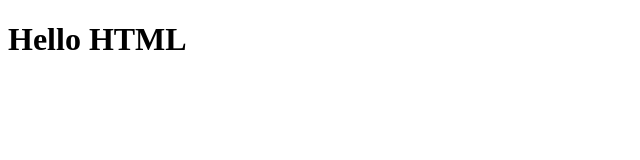
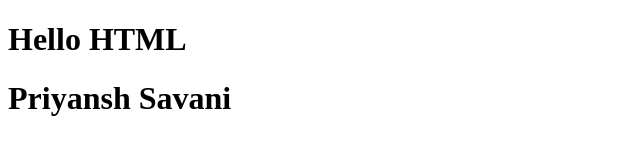
Before and after one commit to PriyanshSavani9120/Priyansh_CT_83, a plain HTML site: page index.html in a window 1280 px wide. Shown: the whole page, without its empty margins (0-640 px from the left). Drawn offline with Linux system fonts and the light colour scheme.

Commit message:
add code

```diff
--- a/index.html
+++ b/index.html
@@ -7,5 +7,6 @@
 </head>
 <body>
     <h1>Hello HTML</h1>
+    <h1>Priyansh Savani</h1>
 </body>
 </html>
```
